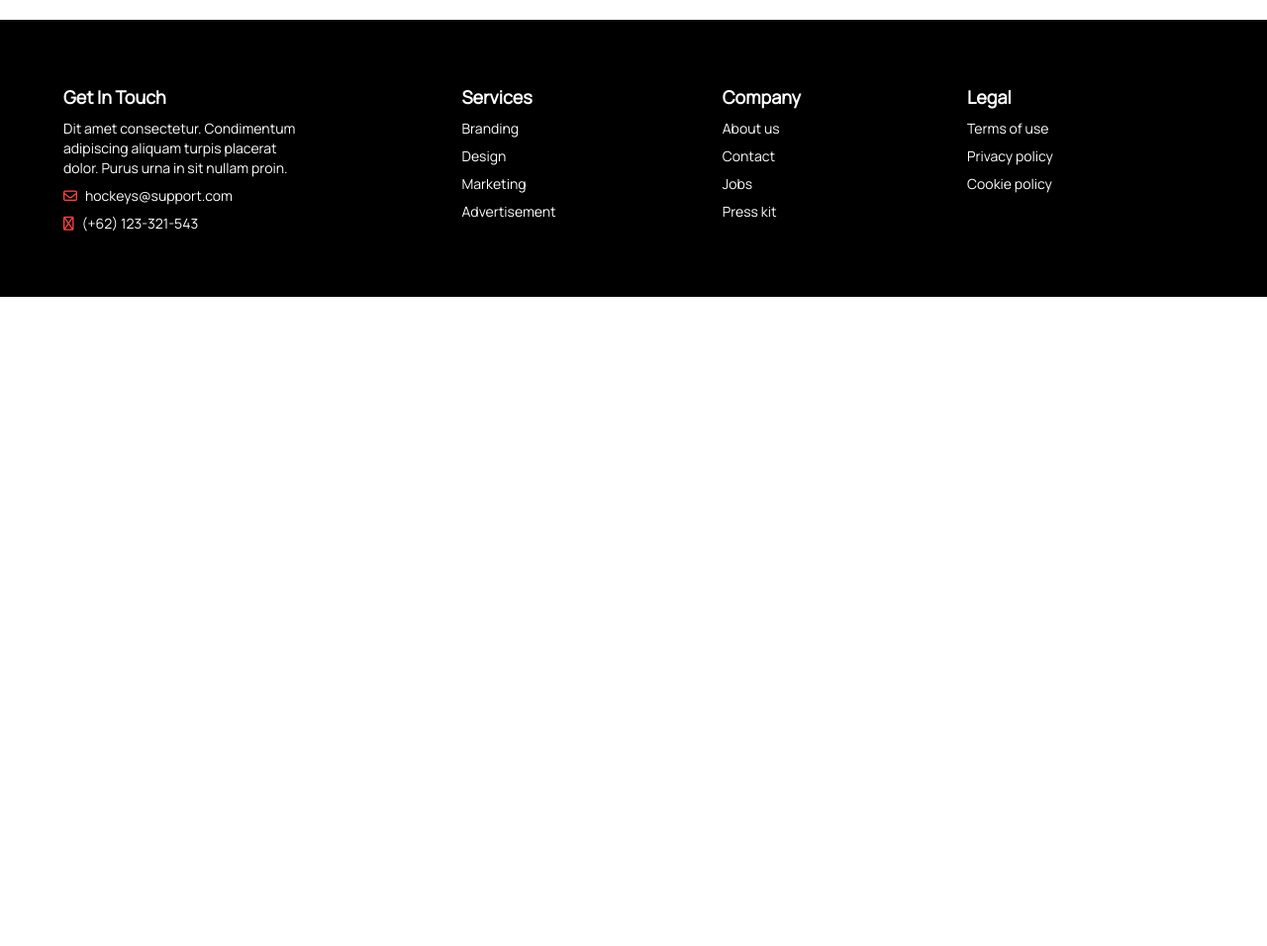
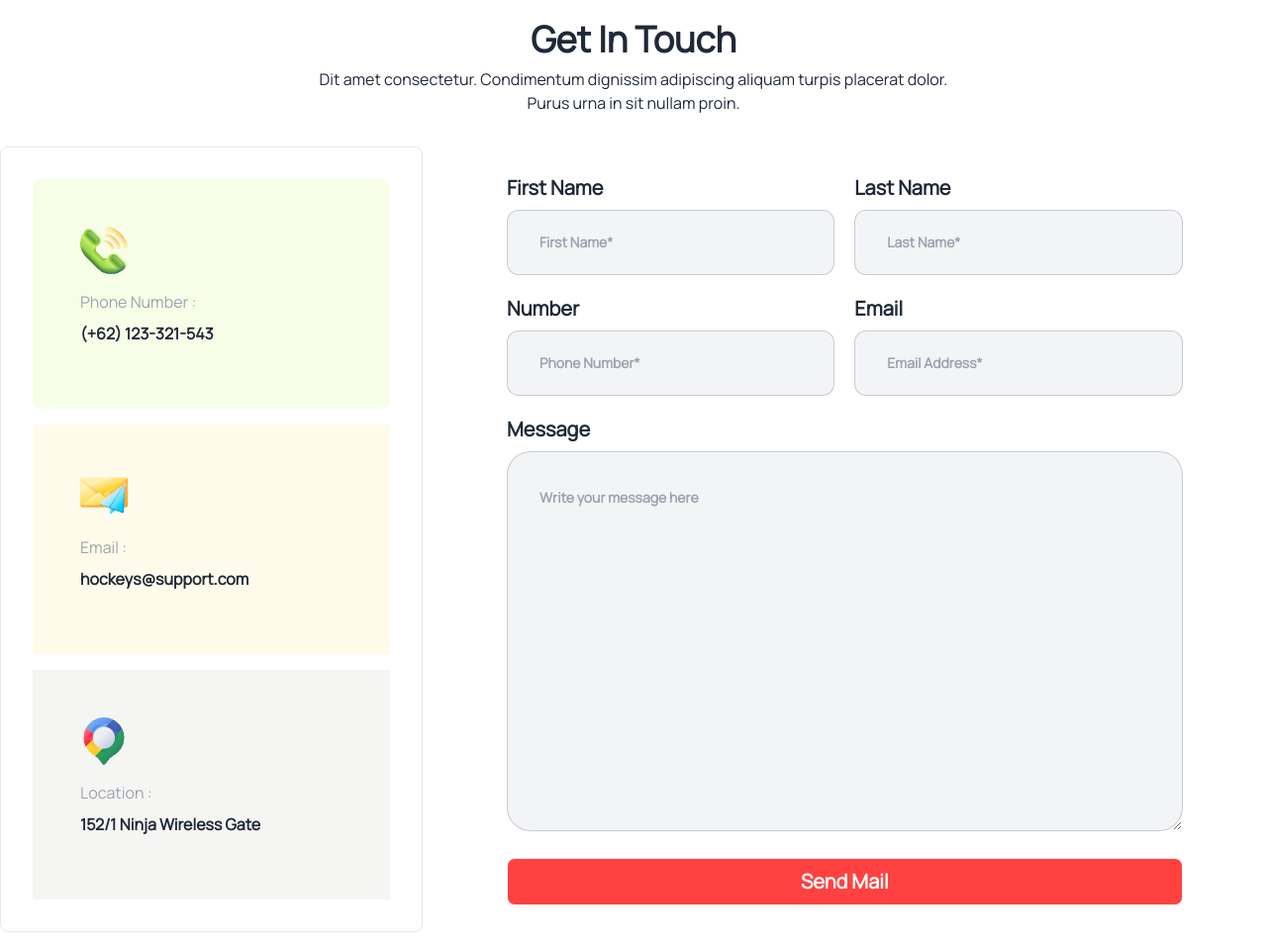
Before and after one commit to jiadalfahmid/hockey-club, a plain HTML site: page index.html in a window 1280 px wide. Shown: the part 3084-4040 px from the top of the page at 99% size. Before the commit the page ends 3384 px from the top, so only its background shows below. Drawn offline with nearby package versions, Linux system fonts and the light colour scheme.

Commit message:
Contact section added

```diff
--- a/index.html
+++ b/index.html
@@ -259,6 +259,84 @@
         </div>
       </div>
     </section>
+    <section class="my-8 lg:my-20">
+      <h2 class="font-bold text-2xl lg:text-4xl mb-2 text-center">Get In Touch</h2>
+      <p class="lg:w-1/2 mx-auto mb-8 text-center">Dit amet consectetur. Condimentum dignissim adipiscing aliquam turpis placerat dolor. Purus urna in sit nullam proin.</p>
+      <div class="flex flex-col lg:flex-row items-center">
+        <div class="border p-8 space-y-4 lg:w-1/3 rounded-lg">
+          <!-- cards -->
+          <div class="bg-lime-50 p-12 rounded-lg">
+            <figure class="">
+              <img
+                src="./images/phone.png"
+                alt=""/>
+            </figure>
+            <div class="py-4">
+              <h2 class="text-gray-400 pb-2">Phone Number :
+              </h2>
+              <p class="font-bold">(+62) 123-321-543</p>
+            </div>
+          </div>
+          <div class="bg-amber-50 p-12">
+            <figure class="">
+              <img
+                src="./images/mail.png"
+                alt=""/>
+            </figure>
+            <div class="py-4">
+              <h2 class="text-gray-400 pb-2">Email :
+              </h2>
+              <p class="font-bold">hockeys@support.com</p>
+            </div>
+          </div>
+          <div class="bg-stone-100 p-12">
+            <figure class="">
+              <img
+                src="./images/google-maps.png"
+                alt=""/>
+            </figure>
+            <div class="py-4">
+              <h2 class="text-gray-400 pb-2">Location :
+              </h2>
+              <p class="font-bold">152/1 Ninja Wireless Gate</p>
+            </div>
+          </div>
+        </div>
+        <!-- form section -->
+        <div class="lg:w-2/3">
+          <form action="" class="grid grid-cols-1 md:grid-cols-2 gap-5 md:w-4/5 md:mx-auto justify-items-center">
+            <label for="" class="font-bold w-full text-xl">First Name
+            <input
+              type="text" required
+              placeholder="First Name*"
+              class="input input-bordered p-8 bg-gray-100 rounded-xl input-md mt-2 w-full" /></label>
+            <label for="" class="font-bold w-full text-xl">Last Name
+              <input
+                type="text" required
+                placeholder="Last Name*"
+                class="input input-bordered p-8 bg-gray-100 rounded-xl input-md mt-2 w-full" />
+            </label>
+            <label for="" class="font-bold w-full text-xl">Number
+              <input
+                type="tel" required
+                placeholder="Phone Number*"
+                class="input input-bordered p-8 bg-gray-100 rounded-xl input-md mt-2 w-full" />
+            </label>
+            <label for="" class="font-bold w-full text-xl">Email
+              <input
+                type="email" required
+                placeholder="Email Address*"
+                class="input input-bordered p-8 bg-gray-100 rounded-xl input-md mt-2 w-full" />
+            </label>
+            <label for="" class="md:col-span-2 w-full font-bold text-xl">Message
+            <textarea
+            placeholder="Write your message here"
+            class="textarea textarea-bordered textarea-md w-full bg-gray-100 p-8 rounded-3xl h-96 mt-2 md:col-span-2"></textarea></label>
+            <button class="btn bg-brand text-xl rounded-lg brn-error w-full md:col-span-2 text-white">Send Mail</button>
+          </form>
+        </div>
+      </div>
+    </section>
   </main>
     <footer class="footer bg-black text-white p-10 lg:p-16 mt-20">
       <nav>
```
